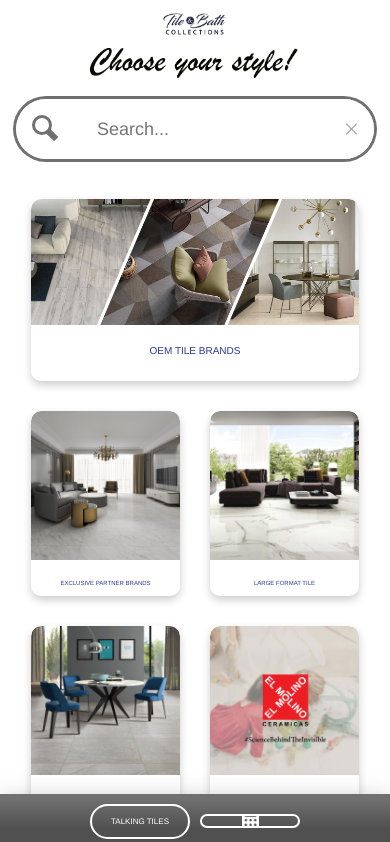
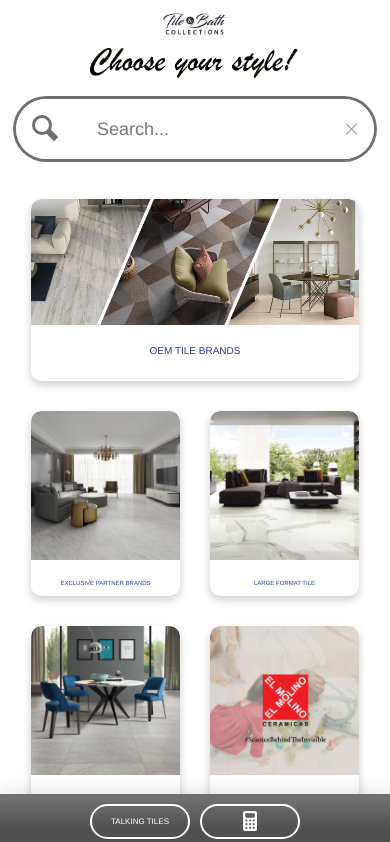
Before and after one commit to DexterNoynay/chbc, a plain HTML site: page index.html in a window 390 px wide. Shown: the top 842 px of the page. Drawn offline with nearby package versions, Linux system fonts and the light colour scheme; grey boxes are pictures that could not be loaded.

Commit message:
Add files via upload

```diff
--- a/css/style.css
+++ b/css/style.css
@@ -693,9 +693,12 @@ video:focus{
 		width: 400px!important;
 	}
 	.footer-btn.btn-3{
-		height: unset;
+/*		height: unset;*/
 		margin: auto 5px;
 	}
+    .btn-3{
+        background-size: 20px 20px;
+    }
 	.footer-btn.btn-2 {
 		padding: 10px;
 		height: 35px;
```
